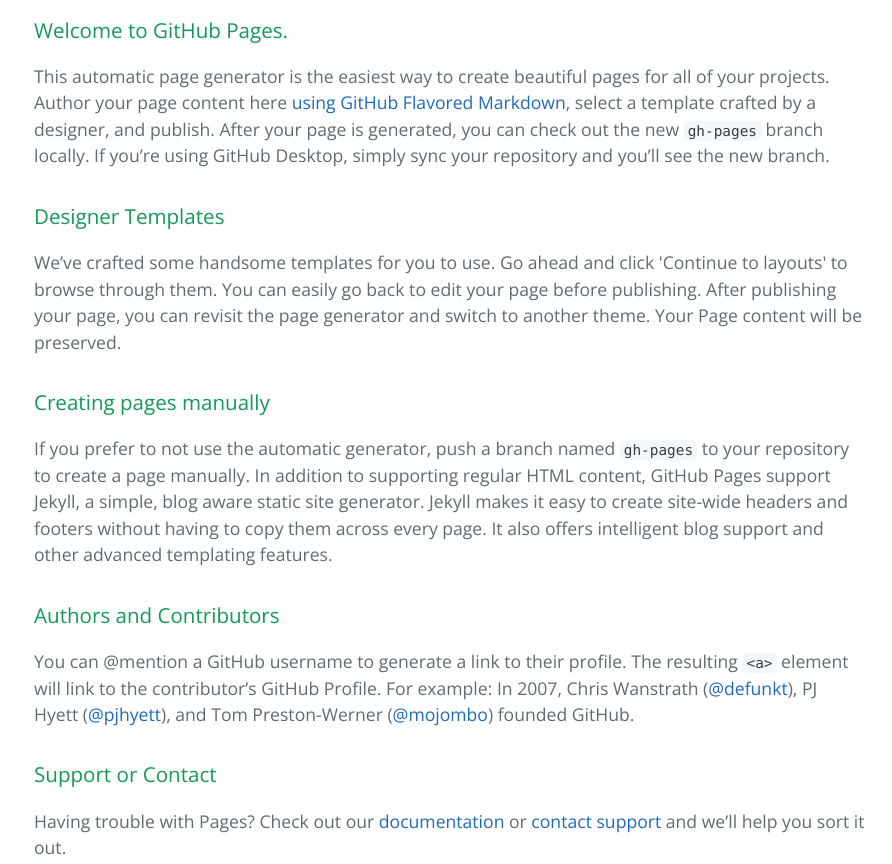
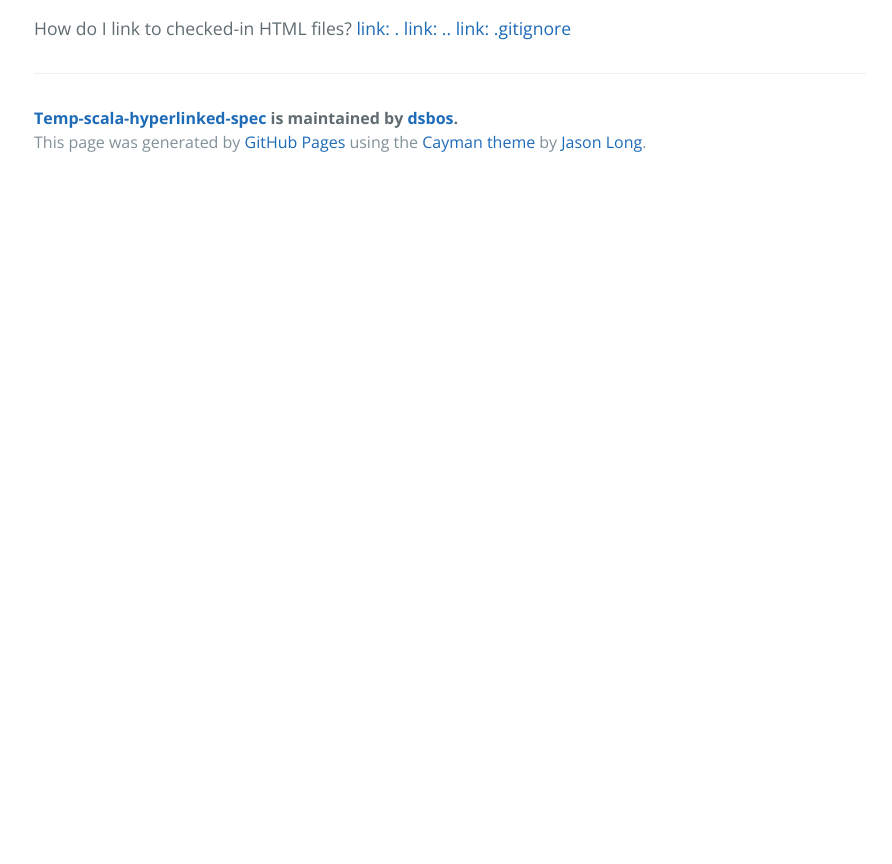
Before and after one commit to dsbos/temp-scala-hyperlinked-spec, a plain HTML site: page index.html in a window 1280 px wide. Shown: the part 400-1264 px from the top of the page, without its empty margins (190-1082 px from the left). After the commit the page ends 800 px from the top, so only its background shows below. Drawn offline with nearby package versions, Linux system fonts and the light colour scheme.

```diff
--- a/index.html
+++ b/index.html
@@ -19,30 +19,10 @@
     </section>
 
     <section class="main-content">
-      <h3>
-<a id="welcome-to-github-pages" class="anchor" href="#welcome-to-github-pages" aria-hidden="true"><span aria-hidden="true" class="octicon octicon-link"></span></a>Welcome to GitHub Pages.</h3>
-
-<p>This automatic page generator is the easiest way to create beautiful pages for all of your projects. Author your page content here <a href="https://guides.github.com/features/mastering-markdown/">using GitHub Flavored Markdown</a>, select a template crafted by a designer, and publish. After your page is generated, you can check out the new <code>gh-pages</code> branch locally. If you’re using GitHub Desktop, simply sync your repository and you’ll see the new branch.</p>
-
-<h3>
-<a id="designer-templates" class="anchor" href="#designer-templates" aria-hidden="true"><span aria-hidden="true" class="octicon octicon-link"></span></a>Designer Templates</h3>
-
-<p>We’ve crafted some handsome templates for you to use. Go ahead and click 'Continue to layouts' to browse through them. You can easily go back to edit your page before publishing. After publishing your page, you can revisit the page generator and switch to another theme. Your Page content will be preserved.</p>
-
-<h3>
-<a id="creating-pages-manually" class="anchor" href="#creating-pages-manually" aria-hidden="true"><span aria-hidden="true" class="octicon octicon-link"></span></a>Creating pages manually</h3>
-
-<p>If you prefer to not use the automatic generator, push a branch named <code>gh-pages</code> to your repository to create a page manually. In addition to supporting regular HTML content, GitHub Pages support Jekyll, a simple, blog aware static site generator. Jekyll makes it easy to create site-wide headers and footers without having to copy them across every page. It also offers intelligent blog support and other advanced templating features.</p>
-
-<h3>
-<a id="authors-and-contributors" class="anchor" href="#authors-and-contributors" aria-hidden="true"><span aria-hidden="true" class="octicon octicon-link"></span></a>Authors and Contributors</h3>
-
-<p>You can @mention a GitHub username to generate a link to their profile. The resulting <code>&lt;a&gt;</code> element will link to the contributor’s GitHub Profile. For example: In 2007, Chris Wanstrath (<a href="https://github.com/defunkt" class="user-mention">@defunkt</a>), PJ Hyett (<a href="https://github.com/pjhyett" class="user-mention">@pjhyett</a>), and Tom Preston-Werner (<a href="https://github.com/mojombo" class="user-mention">@mojombo</a>) founded GitHub.</p>
-
-<h3>
-<a id="support-or-contact" class="anchor" href="#support-or-contact" aria-hidden="true"><span aria-hidden="true" class="octicon octicon-link"></span></a>Support or Contact</h3>
-
-<p>Having trouble with Pages? Check out our <a href="https://help.github.com/pages">documentation</a> or <a href="https://github.com/contact">contact support</a> and we’ll help you sort it out.</p>
+      <p>How do I link to checked-in HTML files?
+<a href=".">link: .</a>
+<a href="..">link: ..</a>
+<a href=".gitignore">link: .gitignore</a></p>
 
       <footer class="site-footer">
         <span class="site-footer-owner"><a href="https://github.com/dsbos/temp-scala-hyperlinked-spec">Temp-scala-hyperlinked-spec</a> is maintained by <a href="https://github.com/dsbos">dsbos</a>.</span>
```
Also changed, not shown: params.json (+1 -1 lines).
